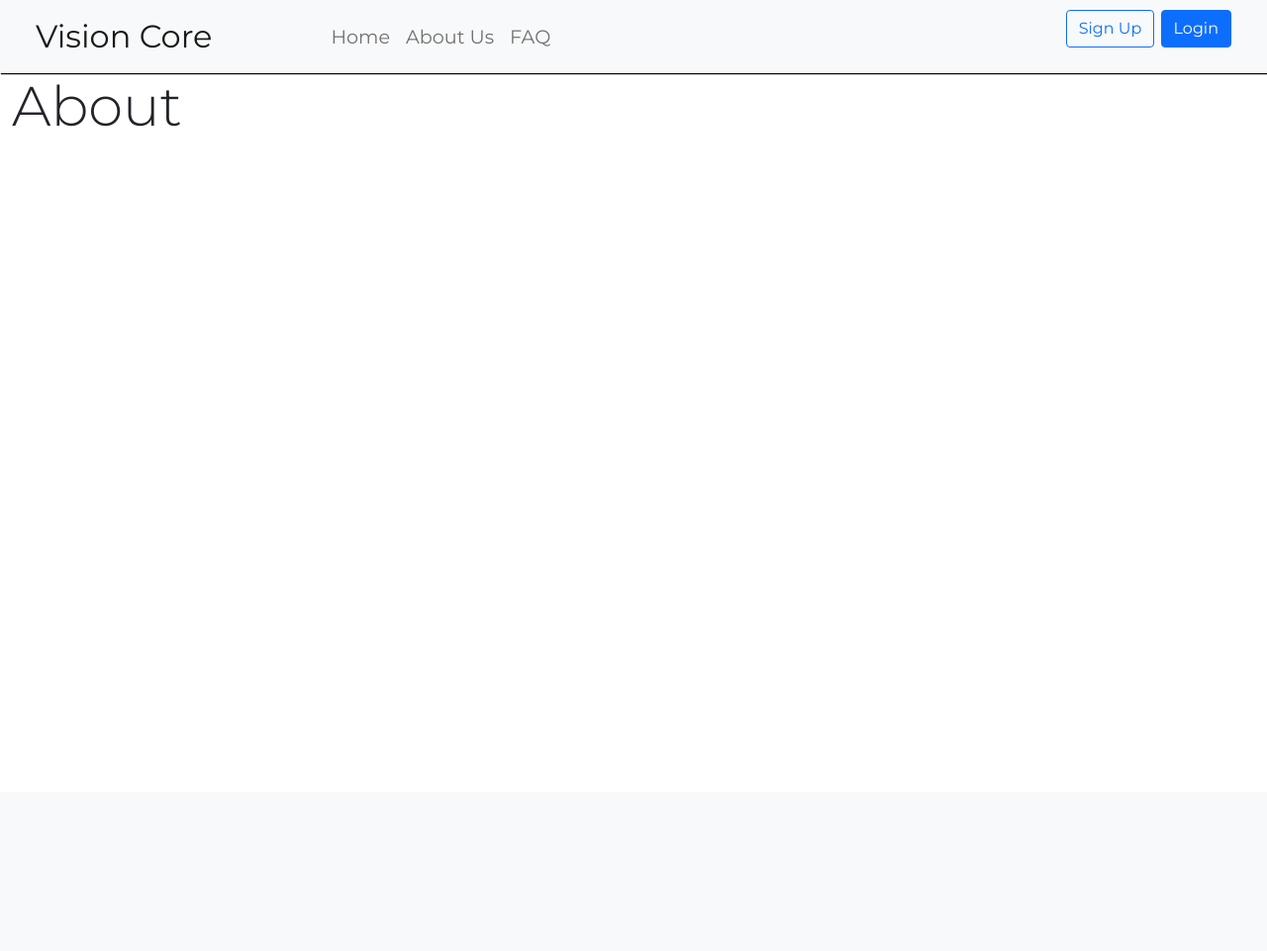
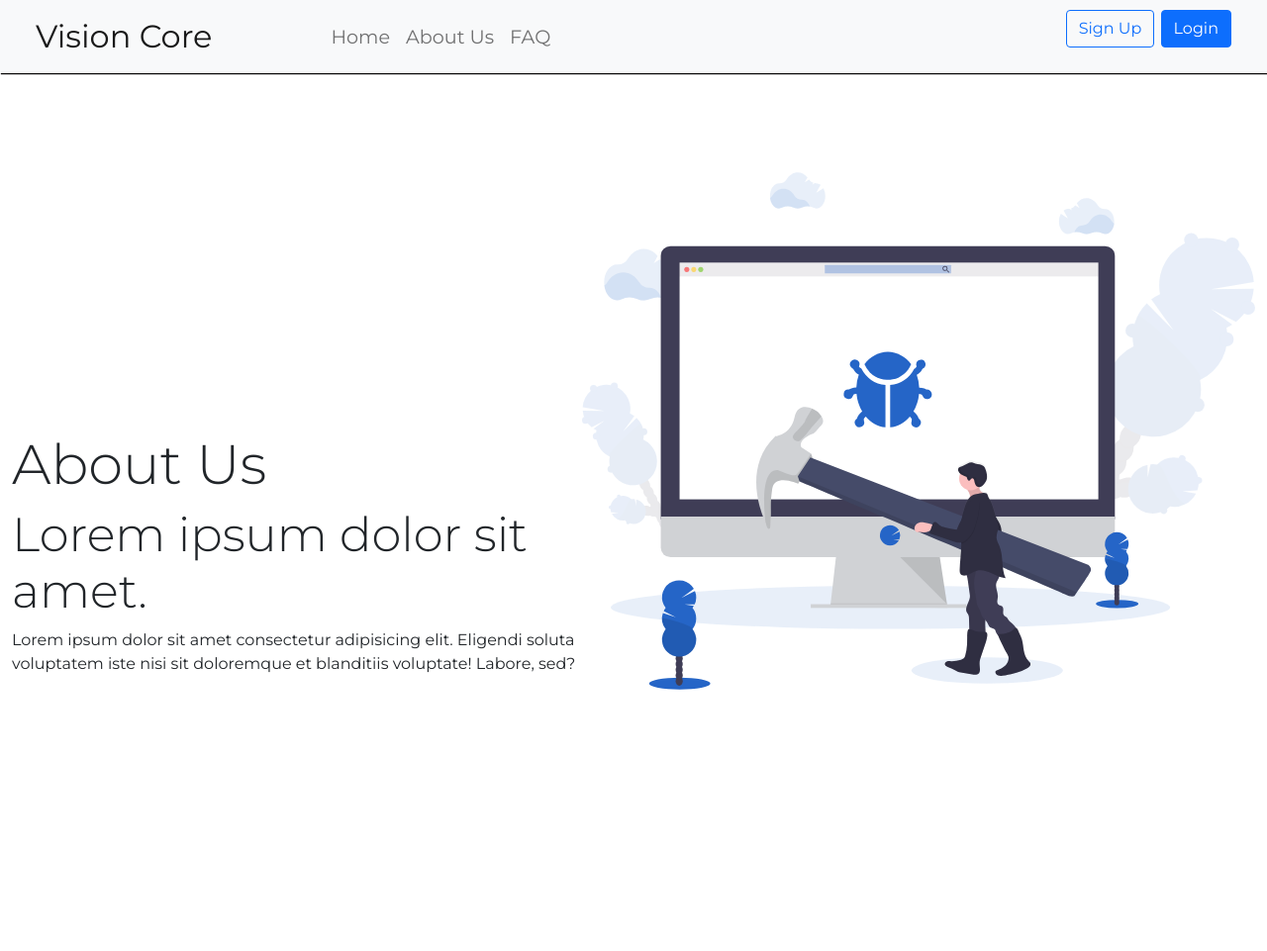
Before and after one commit to lgf2111/vision-core, a Flask app: page /About in a window 1280 px wide. Shown: the whole page at 99% size. Before the commit the page ends 128 px from the top, so only its background shows below. Run offline with Flask 2, Linux system fonts and the light colour scheme; some libraries are stand-ins or nearby versions.

Commit message:
about.html has content now

```diff
--- a/static/styles/Global.css
+++ b/static/styles/Global.css
@@ -32,7 +32,6 @@ nav .container-fluid .collapse {
 
 nav .container-fluid .btn-container {
   font-size: 1.5em;
-  line-height: inherit;
 }
 
 nav .container-fluid .btn-container .login {
@@ -103,7 +102,7 @@ nav .container-fluid .btn-container .login:hover {
 }
 
 /*Design of the services section*/
-.services .title {
+.services .service-title {
   font-weight: bold;
   text-align: center;
 }
@@ -227,4 +226,41 @@ nav .container-fluid .btn-container .login:hover {
   color: #fff;
   font-size: 1.5em;
 }
+
+/*About Us.html*/
+.main {
+  display: -ms-grid;
+  display: grid;
+      grid-template-areas: ". . bug bug"
+ "about about bug bug"
+ ". . bug bug";
+  -ms-grid-rows: (1fr)[3];
+      grid-template-rows: repeat(3, 1fr);
+  -ms-grid-columns: (auto)[4];
+      grid-template-columns: repeat(4, auto);
+}
+
+.main .about {
+  display: -webkit-box;
+  display: -ms-flexbox;
+  display: flex;
+  -webkit-box-orient: vertical;
+  -webkit-box-direction: normal;
+      -ms-flex-direction: column;
+          flex-direction: column;
+  -ms-grid-row: 2;
+  -ms-grid-column: 1;
+  -ms-grid-column-span: 2;
+  grid-area: about;
+}
+
+.main img {
+  height: 523px;
+  width: 680px;
+  -ms-grid-row: 1;
+  -ms-grid-row-span: 3;
+  -ms-grid-column: 3;
+  -ms-grid-column-span: 2;
+  grid-area: bug;
+}
 /*# sourceMappingURL=Global.css.map */
--- a/static/styles/Global.scss
+++ b/static/styles/Global.scss
@@ -30,7 +30,6 @@ nav {
 
     .btn-container {
       font-size: 1.5em;
-      line-height: inherit;
 
       .login {
         transition: 0.2s;
@@ -90,7 +89,7 @@ nav {
 
 /*Design of the services section*/
 .services {
-  .title {
+  .service-title {
     font-weight: bold;
     text-align: center;
   }
@@ -191,3 +190,26 @@ nav {
     }
   }
 }
+
+/*About Us.html*/
+.main {
+  display: grid;
+  grid-template-areas:
+    ". . bug bug"
+    "about about bug bug"
+    ". . bug bug";
+  grid-template-rows: repeat(3, 1fr);
+  grid-template-columns: repeat(4, auto);
+
+  .about {
+    display: flex;
+    flex-direction: column;
+    grid-area: about;
+  }
+
+  img {
+    height: 523px;
+    width: 680px;
+    grid-area: bug;
+  }
+}
--- a/templates/About.html
+++ b/templates/About.html
@@ -2,5 +2,14 @@
 {% block title %}Vision Core - About Us{% endblock %}
 
 {% block content %}
-<h1 class="display-4">About</h1>
+<section class="main">
+    <div class="about">
+        <h3 class="display-4">About Us</h3>
+        <h1 class="display-5">Lorem ipsum dolor sit amet.</h1>
+        <p>Lorem ipsum dolor sit amet consectetur adipisicing elit. Eligendi soluta voluptatem iste nisi sit doloremque et blanditiis voluptate! Labore, sed?</p>
+    </div><!--about-->
+
+    <img class="bug" src="/static/public/Bug_fixing.svg">
+</section><!--main-->
+
 {% endblock %}
--- a/templates/includes/navbar.html
+++ b/templates/includes/navbar.html
@@ -6,7 +6,7 @@
         <div class="collapse navbar-collapse" id="collapsibleNavbar">
             <ul class="navbar-nav">
                 <li class="nav-item">
-                    <a class="nav-link" href="#">Home</a>
+                    <a class="nav-link" href="../">Home</a>
                 </li><!--nav-item-->
 
                 <li class="nav-item">
--- a/templates/index.html
+++ b/templates/index.html
@@ -17,7 +17,7 @@
 </section><!--hero-->
 
 <section class="services">
-    <h1 class="title">Services We Provide</h1>
+    <h1 class="service-title">Services We Provide</h1>
 
     <div class="service-content">
         <div class="left-col">
```
Also changed, not shown: 1 other file.
